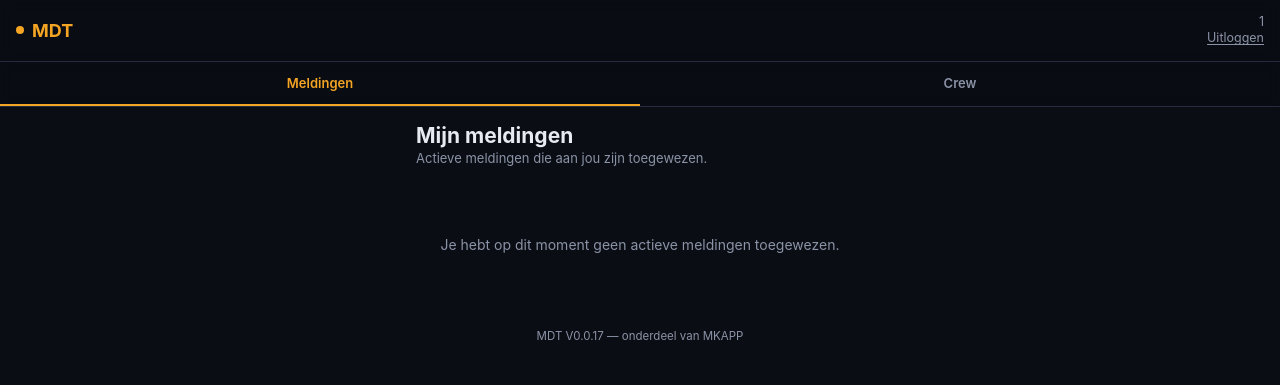
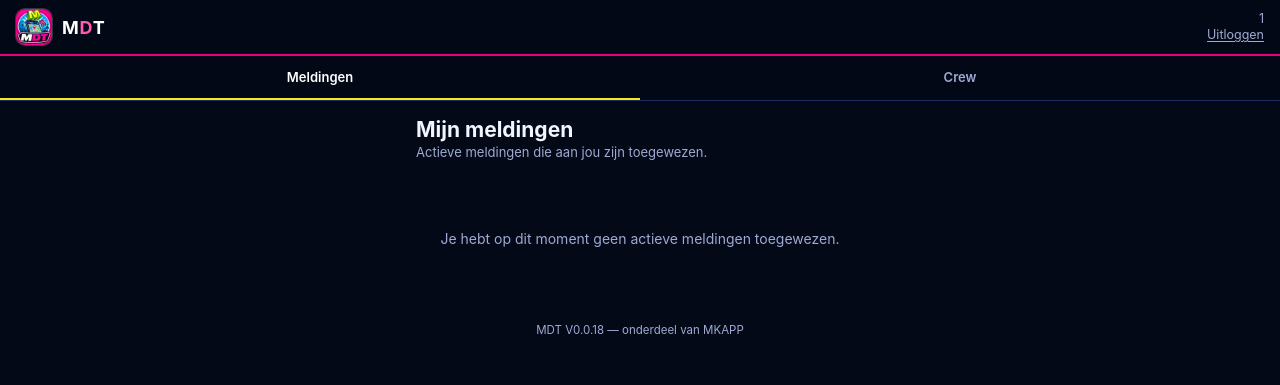
Before and after one commit to WortelXL/mdtmk, a PHP site: page / in a window 1280 px wide. Shown: the top 385 px of the page. Run offline with PHP 8.4, Linux system fonts and the light colour scheme; the visitor is signed in with stand-in values (Sample User, id 1); data that the repository does not hold is empty.

Commit message:
MDT V0.0.18: nieuw logo en huisstijl in de kleuren van het logo
- Logo in de kop en groot op de inlogpagina; favicon, apple-touch-icon,
  manifest.webmanifest en icoon in pushmeldingen (sw.js)
- Thema omgezet naar logokleuren (donkerblauw, magenta, geel, lichtblauw);
  --amber-text voor leesbare magenta tekst; vaste kophoogte (--topbar-h)
- Geen database- of GRANT-wijzigingen

Co-Authored-By: Claude Sonnet 5.5 <noreply@anthropic.com>
Claude-Session: https://claude.ai/code/session_01AfQYReMTzQjHevbY6seiX5

```diff
--- a/assets/style.css
+++ b/assets/style.css
@@ -1,18 +1,24 @@
 :root {
-    --bg:        #0a0d13;
-    --panel:     #121722;
-    --panel-2:   #171d2b;
-    --border:    #232b3d;
-    --text:      #e7eaf1;
-    --muted:     #8b93a7;
-    --amber:     #f5a524;
-    --amber-dim: #7a5a1f;
-    --red:       #ef4444;
-    --green:     #22c55e;
-    --blue:      #3b82f6;
-    --gray:      #6b7280;
+    /* Kleuren afgeleid van het MDT-logo (V0.0.18). De variabelenaam
+       --amber is behouden zodat bestaande verwijzingen blijven werken,
+       maar de waarde is nu het merkmagenta van het logo. */
+    --bg:        #030917;
+    --panel:     #0a1330;
+    --panel-2:   #101c44;
+    --border:    #1c2b5e;
+    --text:      #f2f5ff;
+    --muted:     #9faad3;
+    --amber:      #e6007e;   /* merkmagenta: vlakken, randen, knoppen */
+    --amber-text: #ff5cb1;   /* zelfde kleur, lichter voor tekst op donker (contrast) */
+    --amber-dim:  #7a0a4b;
+    --yellow:    #f4e81e;
+    --red:       #ff4d5a;
+    --green:     #39b54a;
+    --blue:      #0394d2;
+    --gray:      #6e7ba8;
+    --topbar-h:  56px;
 
-    --font-display: 'Space Grotesk', 'Inter', sans-serif;
+--font-display: 'Space Grotesk', 'Inter', sans-serif;
     --font-body: 'Inter', system-ui, sans-serif;
     --font-mono: 'IBM Plex Mono', 'SFMono-Regular', monospace;
 }
@@ -50,26 +56,31 @@ a { color: inherit; }
     align-items: center;
     justify-content: space-between;
     gap: 12px;
-    padding: 14px 16px;
-    background: rgba(10,13,19,0.92);
+    height: var(--topbar-h);
+    padding: 0 16px;
+    background: rgba(3,9,23,0.94);
     backdrop-filter: blur(6px);
-    border-bottom: 1px solid var(--border);
+    border-bottom: 2px solid var(--amber);
 }
 
 .topbar .brand {
     display: flex;
     align-items: center;
-    gap: 8px;
+    gap: 10px;
     font-family: var(--font-display);
     font-weight: 700;
     font-size: 18px;
-    color: var(--amber);
+    letter-spacing: 0.04em;
+    color: #fff;
     text-decoration: none;
 }
-.topbar .brand .dot {
-    width: 8px; height: 8px; border-radius: 50%;
-    background: var(--amber);
+.topbar .brand img {
+    width: 36px; height: 36px;
+    border-radius: 9px;
+    display: block;
+    box-shadow: 0 0 0 1px rgba(255,255,255,0.18);
 }
+.topbar .brand i { font-style: normal; color: var(--amber-text); }
 
 .topbar .who {
     font-size: 12.5px;
@@ -512,9 +527,9 @@ a { color: inherit; }
 .tabbar {
     display: flex;
     position: sticky;
-    top: 53px;
+    top: var(--topbar-h);
     z-index: 9;
-    background: rgba(10,13,19,0.92);
+    background: rgba(3,9,23,0.94);
     backdrop-filter: blur(6px);
     border-bottom: 1px solid var(--border);
 }
@@ -533,8 +548,8 @@ a { color: inherit; }
     border-bottom: 2px solid transparent;
 }
 .tabbar a.actief {
-    color: var(--amber);
-    border-bottom-color: var(--amber);
+    color: #fff;
+    border-bottom-color: var(--yellow);
 }
 
 /* ---- Crew-lijst met bellen (fase M3) -------------------------------- */
--- a/config.php
+++ b/config.php
@@ -34,7 +34,7 @@ define('DB_CHARSET', env_of('DB_CHARSET', 'utf8mb4'));
 // ---- App -------------------------------------------------------------
 // Versienummer, apart bijgehouden van de MKAPP-fasering (M1 t/m M5) —
 // zie CHANGELOG.md voor wat er per versie is toegevoegd/gewijzigd.
-define('APP_VERSION', env_of('APP_VERSION', 'V0.0.17'));
+define('APP_VERSION', env_of('APP_VERSION', 'V0.0.18'));
 
 // ---- Web Push (fase M5, zonder externe library) -------------------------
 // Voor pushmeldingen bij een toewijzing (zie includes/webpush.php). Een
--- a/includes/header.php
+++ b/includes/header.php
@@ -4,11 +4,15 @@
     <meta charset="utf-8">
     <meta name="viewport" content="width=device-width, initial-scale=1">
     <title><?= isset($paginatitel) ? e($paginatitel) . ' — MDT' : 'MDT' ?></title>
+    <link rel="icon" type="image/png" sizes="32x32" href="/assets/favicon-32.png">
+    <link rel="apple-touch-icon" href="/assets/apple-touch-icon.png">
+    <link rel="manifest" href="/manifest.webmanifest">
+    <meta name="theme-color" content="#030917">
     <link rel="stylesheet" href="/assets/style.css">
 </head>
 <body<?= isset($auto_refresh_seconden) ? ' data-auto-refresh="' . (int) $auto_refresh_seconden . '"' : '' ?>>
     <div class="topbar">
-        <a href="/index.php" class="brand"><span class="dot"></span> MDT</a>
+        <a href="/index.php" class="brand"><img src="/assets/logo-96.png" alt="" width="36" height="36"><span>M<i>D</i>T</span></a>
         <div class="who">
             <?= e(huidige_gebruiker_naam()) ?><br>
             <a href="/logout.php">Uitloggen</a>
--- a/index.php
+++ b/index.php
@@ -208,7 +208,7 @@ include __DIR__ . '/includes/header.php';
             <div class="titel"><?= e($m['titel']) ?></div>
             <div class="meta"><?= e($m['locatie'] ?: 'Geen locatie opgegeven') ?></div>
             <div class="tags">
-                <span class="tag" style="background:var(--amber)22; color:var(--amber);"><?= prioriteit_label($m['prioriteit']) ?></span>
+                <span class="tag" style="background:var(--amber)22; color:var(--amber-text);"><?= prioriteit_label($m['prioriteit']) ?></span>
                 <?= status_tag_html($pdo, $m['status']) ?>
                 <?php if ($m['hoofd_naam']): ?>
                     <span class="tag" style="background:<?= e($m['hoofd_kleur']) ?>22; color:<?= e($m['hoofd_kleur']) ?>;">
--- a/melding.php
+++ b/melding.php
@@ -50,7 +50,7 @@ include __DIR__ . '/includes/header.php';
     <div class="meld-id"><?= e($melding['meld_id']) ?></div>
     <h1><?= e($melding['titel']) ?></h1>
     <div class="tags">
-        <span class="tag" style="background:var(--amber)22; color:var(--amber);"><?= prioriteit_label($melding['prioriteit']) ?></span>
+        <span class="tag" style="background:var(--amber)22; color:var(--amber-text);"><?= prioriteit_label($melding['prioriteit']) ?></span>
         <?= status_tag_html($pdo, $melding['status']) ?>
         <?php if ($melding['hoofd_naam']): ?>
             <span class="tag" style="background:<?= e($melding['hoofd_kleur']) ?>22; color:<?= e($melding['hoofd_kleur']) ?>;">
@@ -94,7 +94,7 @@ include __DIR__ . '/includes/header.php';
         <div class="log-entry">
             <div class="kop">
                 <?php if (!$regel['is_eigen']): ?>
-                    <a href="/melding.php?id=<?= (int) $regel['melding_id'] ?>" style="color:var(--amber); text-decoration:none; font-weight:600;" title="Regel van gekoppelde melding <?= e($regel['bron_meld_id']) ?> — <?= e($regel['bron_titel']) ?>">🔗 <?= e($regel['bron_meld_id']) ?></a> ·
+                    <a href="/melding.php?id=<?= (int) $regel['melding_id'] ?>" style="color:var(--amber-text); text-decoration:none; font-weight:600;" title="Regel van gekoppelde melding <?= e($regel['bron_meld_id']) ?> — <?= e($regel['bron_titel']) ?>">🔗 <?= e($regel['bron_meld_id']) ?></a> ·
                 <?php endif; ?>
                 <?= (new DateTime($regel['aangemaakt_op']))->format('d-m-Y H:i') ?> · <?= e($regel['auteur'] ?: 'onbekend') ?>
             </div>
--- a/sw.js
+++ b/sw.js
@@ -26,6 +26,7 @@ self.addEventListener('push', function (event) {
     event.waitUntil(
         self.registration.showNotification(data.titel, {
             body: data.tekst,
+            icon: '/assets/icon-192.png',
             data: { url: data.url },
             tag: 'mdt-melding',
             renotify: true,
```
Also changed, not shown: other parts of assets/style.css (+30 -26 lines), login.php (+6 -2 lines), CHANGELOG.md, assets/apple-touch-icon.png (added), assets/favicon-32.png (added), assets/icon-192.png (added), assets/logo-512.png (added), assets/logo-96.png (added), manifest.webmanifest (added).
